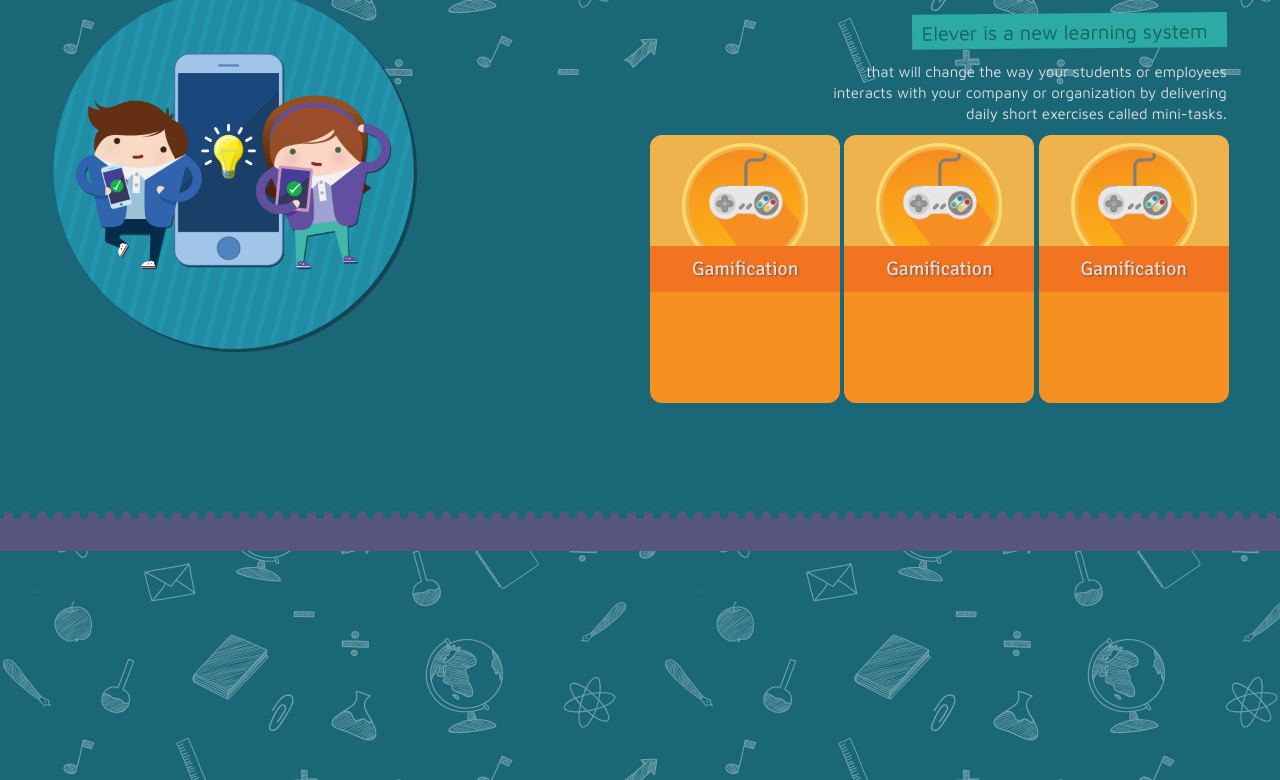
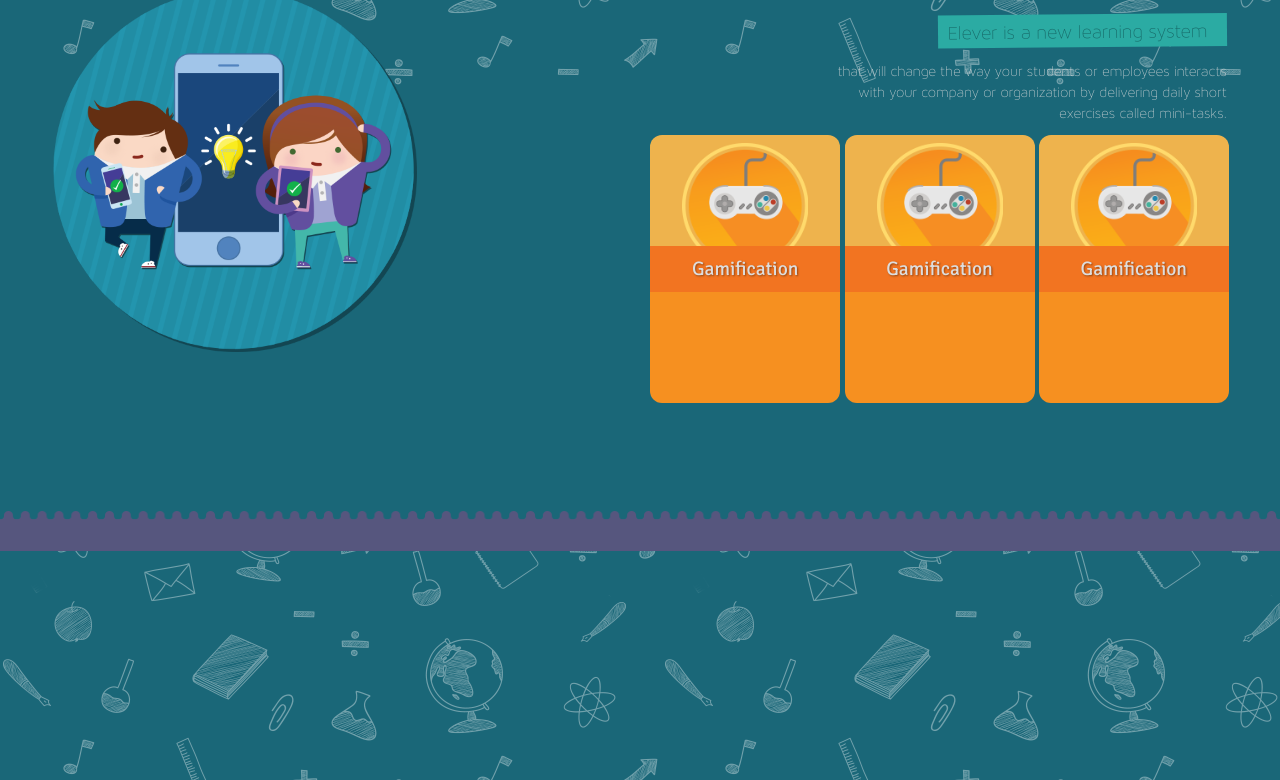
Before and after one commit to altusforge/altusforge.github.io, a website: page index.html in a window 1280 px wide. Shown: the part 249-1029 px from the top of the page. Drawn offline with Linux system fonts and the light colour scheme.

Commit message:
test maven 200

```diff
--- a/index.html
+++ b/index.html
@@ -13,7 +13,6 @@
 
   <!-- Custom Fonts -->
   <link href='https://fonts.googleapis.com/css?family=Signika:300,400' rel='stylesheet' type='text/css'>
-  <link href='https://fonts.googleapis.com/css?family=Maven+Pro' rel='stylesheet' type='text/css'>
 
   <!-- Plugin CSS -->
   <link rel="stylesheet" href="css/animate.min.css" type="text/css">
--- a/less/elever.less
+++ b/less/elever.less
@@ -1,3 +1,4 @@
+@import "fonts.less";
 @import "../node_modules/bootstrap/less/variables.less";
 
 // customized bootstrap
@@ -13,7 +14,6 @@
 
 // elever stuff
 @import "cards.less";
-@import "navigation.less";
 @import "content.less";
 
 // Global Components
--- /dev/null
+++ b/less/fonts.less
@@ -0,0 +1,16 @@
+/* Generated by Font Squirrel (http://www.fontsquirrel.com) on February 10, 2016 */
+
+
+
+@font-face {
+    font-family: 'Maven Pro';
+    src: url('../fonts/mavenprolight-200-webfont.eot');
+    src: url('../fonts/mavenprolight-200-webfont.eot?#iefix') format('embedded-opentype'),
+         url('../fonts/mavenprolight-200-webfont.woff2') format('woff2'),
+         url('../fonts/mavenprolight-200-webfont.woff') format('woff'),
+         url('../fonts/mavenprolight-200-webfont.ttf') format('truetype'),
+         url('../fonts/mavenprolight-200-webfont.svg#maven_pro_light200') format('svg');
+    font-weight: normal;
+    font-style: normal;
+
+}
```
Also changed, not shown: css/elever.css, fonts/mavenprolight-200-webfont.ttf (added), fonts/mavenprolight-200-webfont.woff (added), fonts/mavenprolight-200-webfont.woff2 (added), less/navigation.less (deleted), 2 other files.
